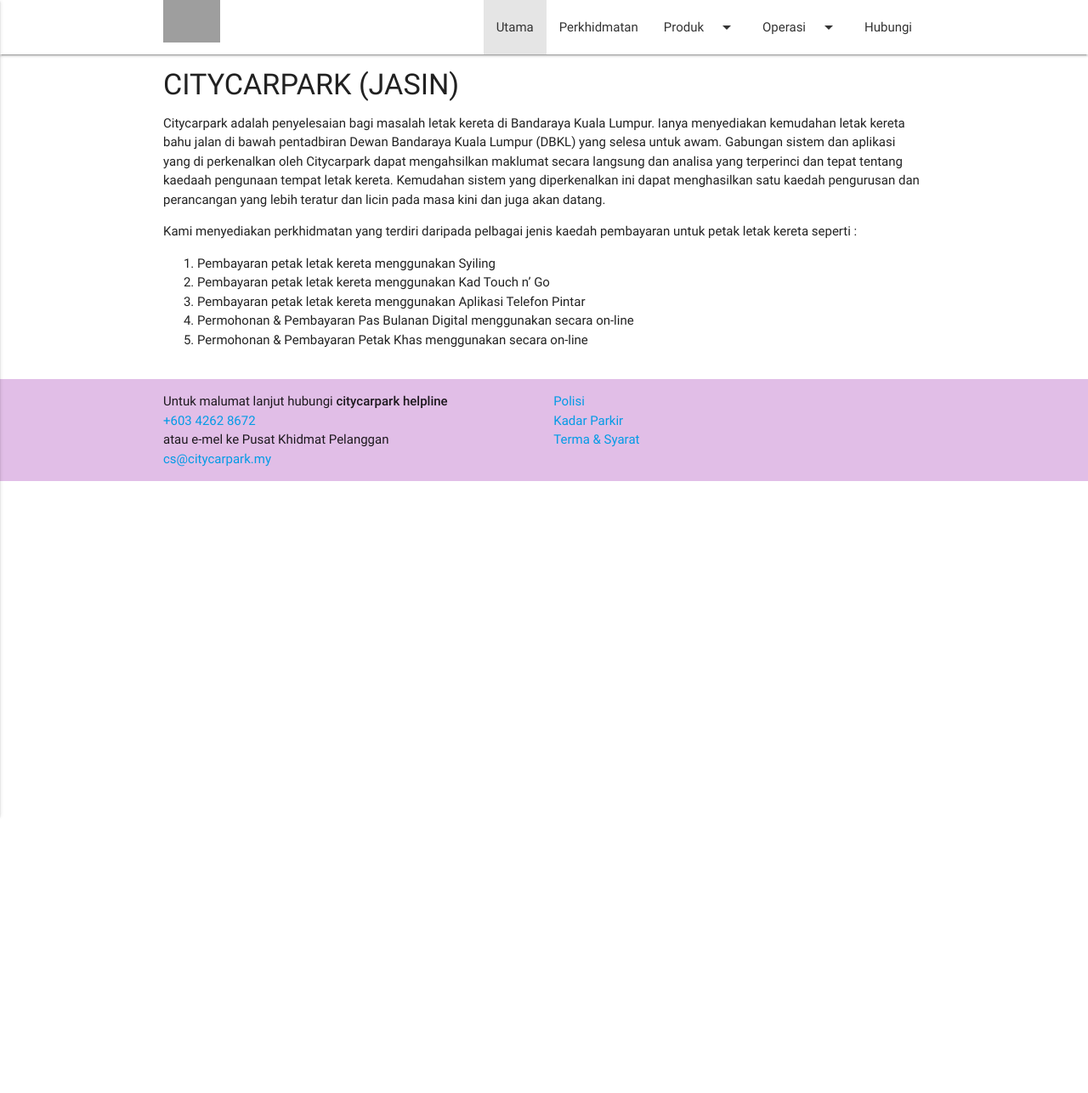
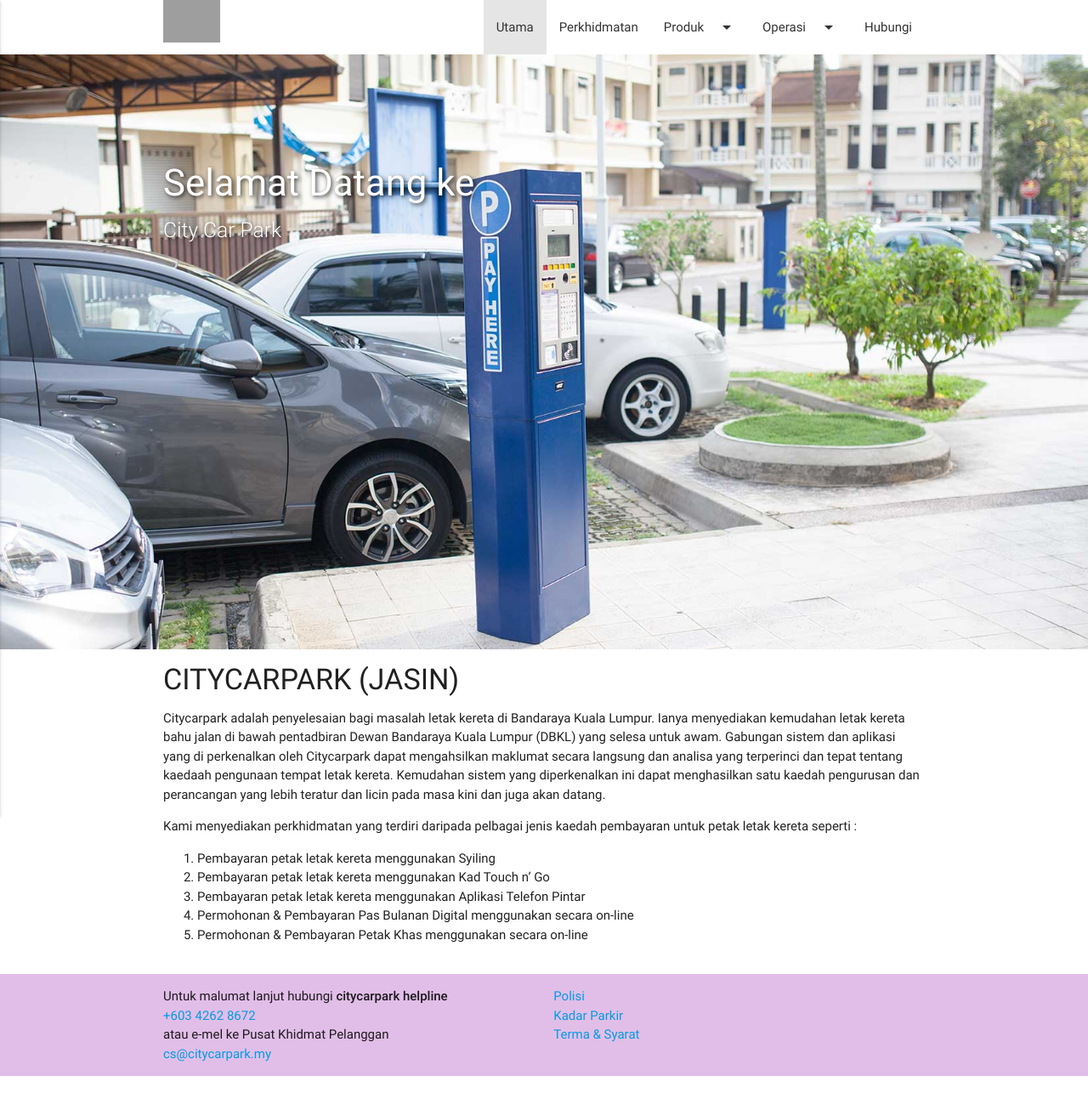
Before and after one commit to kuntau/ccpweb, a Jekyll site: the page built from index.md, in a window 1280 px wide. Shown: the whole page at 85% size. Built offline with Jekyll 4.4.1, drawn with Linux system fonts in a browser that asks for light colours; nearby versions of some CDN libraries; comment, search, counter and statistics services are not loaded; before the commit the page ends 900 px from its top, so only the background shows below that; grey boxes are pictures that could not be loaded.

Commit message:
carousel changed to slider

```diff
--- a/_layouts/home.html
+++ b/_layouts/home.html
@@ -3,10 +3,30 @@
 ---
 <article class="post">
 
-  <div class="carousel carousel-slider">
-    <div class="carousel-item" href="#1"><img src="/assets/images/carousel/banner_1.jpg" alt=""></div>
-    <div class="carousel-item" href="#2"><img src="/assets/images/carousel/banner_2.jpg" alt=""></div>
-    <div class="carousel-item" href="#3"><img src="/assets/images/carousel/banner_3.jpg" alt=""></div>
+  <div class="slider">
+    <ul class="slides">
+      <li>
+        <img src="/assets/images/carousel/banner_1.jpg" alt="">
+        <div class="caption left-align">
+          <h3>Selamat Datang ke</h3>
+          <h5 class="light grey-text-text-lighten-3">City Car Park</h5>
+        </div>
+      </li>
+      <li>
+        <img src="/assets/images/carousel/banner_2.jpg" alt="">
+        <div class="caption right-align">
+          <h3>Selamat Datang ke</h3>
+          <h5 class="light grey-text-text-lighten-3">City Car Park</h5>
+        </div>
+      </li>
+      <li>
+        <img src="/assets/images/carousel/banner_3.jpg" alt="">
+        <div class="caption center-align">
+          <h3>Selamat Datang ke</h3>
+          <h5 class="light grey-text-text-lighten-3">City Car Park</h5>
+        </div>
+      </li>
+    </ul>
   </div>
 
 
--- a/assets/js/scripts.js
+++ b/assets/js/scripts.js
@@ -1,8 +1,9 @@
 $(document).ready(function() {
   $(".dropdown-button").dropdown();
   $(".button-collapse").sideNav();
-  $(".carousel.carousel-slider").carousel({
+  $(".slider").slider({
+    height: 700,
     full_width: true,
-    indicators: true
+    indicators: false
   });
 })
--- a/assets/main.scss
+++ b/assets/main.scss
@@ -43,3 +43,9 @@
 nav {
   background-color: white;
 }
+
+.slider {
+  .caption {
+    text-shadow: 2px 2px 5px rgba(0,0,0, .7);
+  }
+}
```
